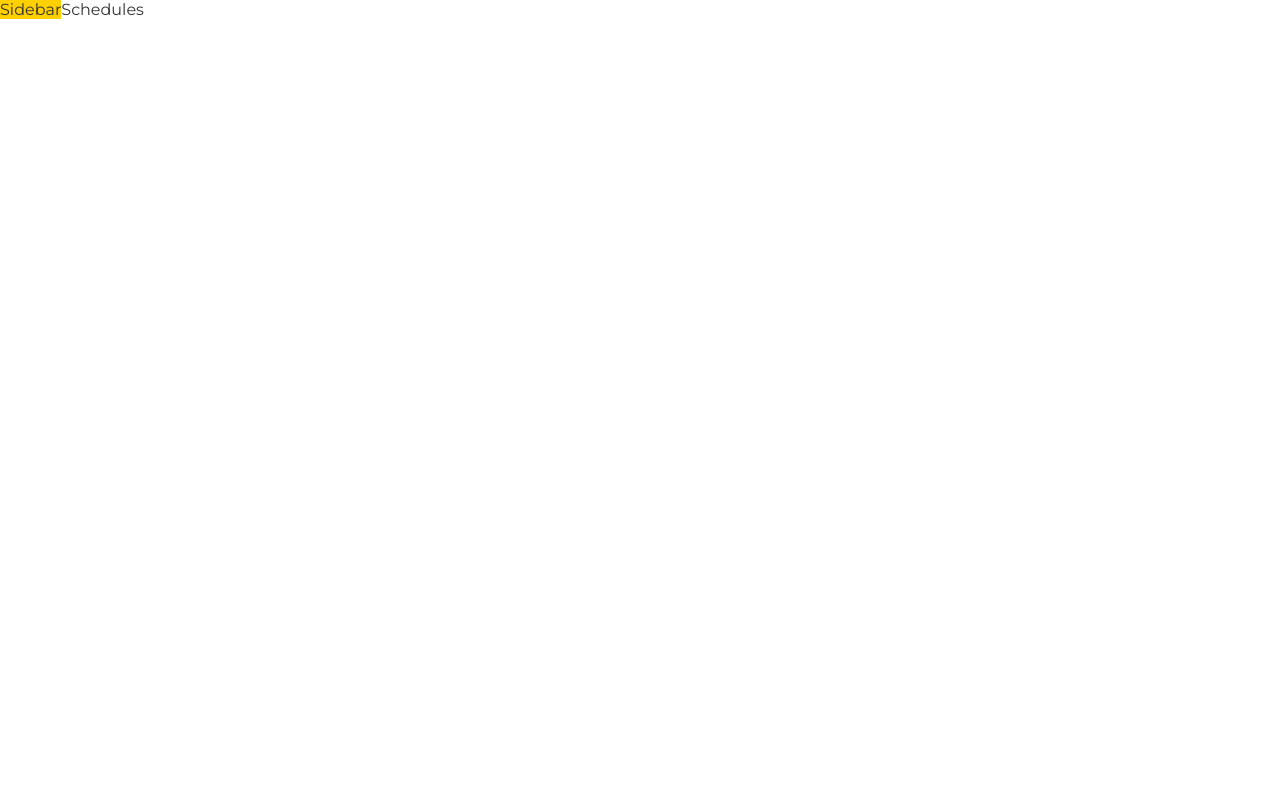
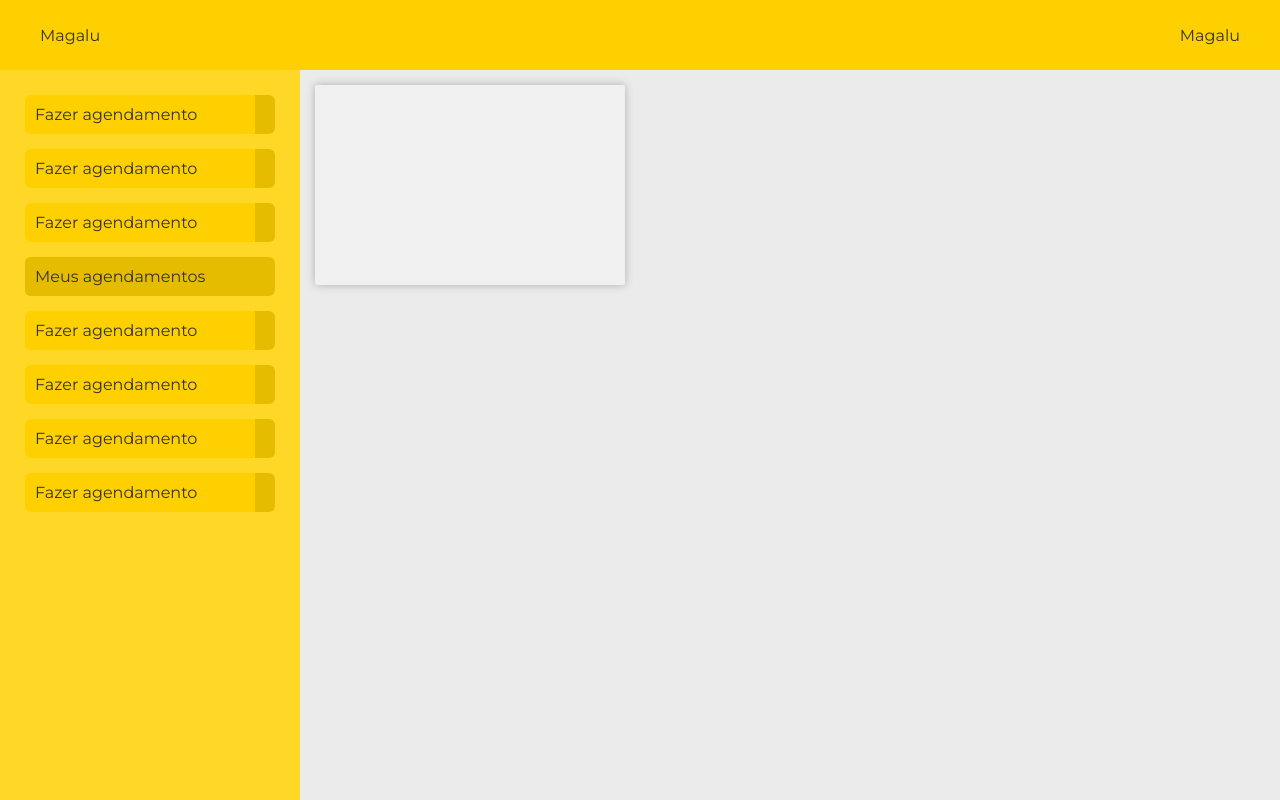
Before and after one commit to FernandoRhenan/supermarket-schedule-front, a React (Vite) app: page /schedules in a window 1280 px wide. Built offline with nearby package versions, Linux system fonts and the light colour scheme; sample sign-in values are in the browser's storage.

Commit message:
Estilização `active` rotas

```diff
--- a/index.html
+++ b/index.html
@@ -2,7 +2,7 @@
 <html lang="en">
 	<head>
 		<meta charset="UTF-8" />
-		<link rel="icon" type="image/svg+xml" href="/vite.svg" />
+		<!-- <link rel="icon" type="image/svg+xml" href="/vite.svg" /> -->
 		<meta name="viewport" content="width=device-width, initial-scale=1.0" />
 		<title>Vite + React</title>
 	</head>
--- a/public/styles/app.css
+++ b/public/styles/app.css
@@ -11,12 +11,18 @@
 
 /* font-family: 'Montserrat', sans-serif;
 font-family: 'Roboto', sans-serif; */
+.topScreen {
+	display: flex;
+	flex-direction: column;
+}
+
 .mainScreen {
 	display: flex;
 }
 
 :root {
-	--background-color1: #fafafa;
+	--header-height: 70px;
+	--background-color1: #ebebeb;
 	--dark-color: #333;
 	--medium-color: #aeaeae;
 	--light-color: #f0f0f0;
--- /dev/null
+++ b/public/styles/components/headerbar.module.css
@@ -0,0 +1,10 @@
+.mainContainer {
+	background-color: var(--color1);
+	width: 100%;
+	height: var(--header-height);
+	overflow: hidden;
+	display: flex;
+	align-items: center;
+	justify-content: space-between;
+	padding: 0 40px;
+}
--- a/public/styles/components/sidebar.module.css
+++ b/public/styles/components/sidebar.module.css
@@ -1,3 +1,116 @@
-.div {
+.mainContainer {
+	background-color: var(--color1-light);
+	min-width: 300px;
+	max-width: 300px;
+	height: calc(100vh - var(--header-height));
+	/* overflow: hidden; */
+	transition: all 0.5s ease-in;
+}
+
+
+.navList {
+	padding: 0;
+	margin: 0;
+	display: flex;
+	flex-direction: column;
+	gap: 15px;
+	justify-content: center;
+	list-style: none;
+	padding: 25px;
+}
+
+.active {
+	padding: 10px;
+	background-color: var(--color1-dark);
+	border-radius: var(--border-radius2);
+	width: 100%;
+	display: block;
+	transition: 250ms;
+	border-right: solid 20px var(--color1-dark);
+	text-decoration: none;
+}
+
+.active:hover {
+	background-color: var(--color1-dark);
+	animation: unflood 200ms linear forwards;
+}
+
+.active:not(:hover) {
+	background-color: var(--color1-dark);
+	animation: flood 200ms linear forwards;
+}
+
+.desactive {
+	padding: 10px;
 	background-color: var(--color1);
+	border-radius: var(--border-radius2);
+	width: 100%;
+	display: block;
+	transition: 250ms;
+	text-decoration: none;
+	border-right: solid 20px var(--color1-dark);
 }
+
+.desactive:hover {
+	background-color: var(--color1-dark);
+	animation: flood 200ms linear;
+}
+
+.desactive:not(:hover) {
+	animation: unflood 200ms linear;
+}
+
+
+@keyframes flood {
+	0% {
+		background-image: linear-gradient(to left, var(--color1), var(--color1), var(--color1), var(--color1), var(--color1));
+	}
+
+	20% {
+		background-image: linear-gradient(to left, var(--color1-dark), var(--color1), var(--color1), var(--color1), var(--color1));
+	}
+
+	40% {
+		background-image: linear-gradient(to left, var(--color1-dark), var(--color1-dark), var(--color1), var(--color1), var(--color1));
+	}
+
+	60% {
+		background-image: linear-gradient(to left, var(--color1-dark), var(--color1-dark), var(--color1-dark), var(--color1), var(--color1));
+	}
+
+	80% {
+		background-image: linear-gradient(to left, var(--color1-dark), var(--color1-dark), var(--color1-dark), var(--color1-dark), var(--color1));
+	}
+
+	100% {
+		background-image: linear-gradient(to left, var(--color1-dark), var(--color1-dark), var(--color1-dark), var(--color1-dark), var(--color1-dark));
+	}
+
+}
+
+@keyframes unflood {
+	0% {
+		background-image: linear-gradient(to left, var(--color1-dark), var(--color1-dark), var(--color1-dark), var(--color1-dark), var(--color1-dark));
+	}
+
+	20% {
+		background-image: linear-gradient(to left, var(--color1-dark), var(--color1-dark), var(--color1-dark), var(--color1-dark), var(--color1));
+	}
+
+	40% {
+		background-image: linear-gradient(to left, var(--color1-dark), var(--color1-dark), var(--color1-dark), var(--color1), var(--color1));
+	}
+
+	60% {
+		background-image: linear-gradient(to left, var(--color1-dark), var(--color1-dark), var(--color1), var(--color1), var(--color1));
+	}
+
+	80% {
+		background-image: linear-gradient(to left, var(--color1-dark), var(--color1), var(--color1), var(--color1), var(--color1));
+	}
+
+	100% {
+		background-image: linear-gradient(to left, var(--color1), var(--color1), var(--color1), var(--color1), var(--color1));
+	}
+
+}
--- /dev/null
+++ b/public/styles/pages/schedules.module.css
@@ -0,0 +1,24 @@
+.mainContainer {
+	width: 100%;
+	background-color: var(--background-color1);
+	padding: 15px;
+}
+
+.scheduleContainer {
+	width: 100%;
+	height: 100%;
+}
+
+.scheduleContainer ul {
+	list-style: none;
+	display: grid;
+	grid-template-columns: repeat(auto-fill, minmax(295px, 1fr));
+	gap: 10px;
+}
+
+.scheduleContainer ul li {
+	height: 200px;
+	background-color: var(--light-color);
+	box-shadow: 0 0 8px var(--medium-color);
+	border-radius: var(--border-radius1);
+}
--- a/src/App.jsx
+++ b/src/App.jsx
@@ -5,7 +5,7 @@ import { ToastContainer } from 'react-toastify';
 import 'react-toastify/dist/ReactToastify.css';
 import axios from 'axios'
 import { AuthContext } from './context/AuthContext'
-import { BrowserRouter, Routes, Route } from 'react-router-dom';
+import { BrowserRouter, Routes, Route, Link } from 'react-router-dom';
 import Login from './pages/Login'
 import EmailValidation from './pages/EmailValidation'
 import Schedules from './pages/Schedules'
@@ -13,6 +13,7 @@ import SendEmailValidation from './pages/SendEmailValidation'
 import Register from './pages/register/Register'
 import PrivateRoute from './components/PrivateRoute';
 import PublicRoute from './components/PublicRoute';
+import Headerbar from './components/Headerbar';
 
 function App() {
 
@@ -27,10 +28,13 @@ function App() {
 	}, [])
 
 	return (
+		<div className="topScreen">
+			<BrowserRouter>
+				{auth && <Headerbar />}
 				<div className="mainScreen">
 					{auth && <Sidebar />}
 					<ToastContainer autoClose={3000} />
-			<BrowserRouter>
+
 					<Routes>
 						<Route path="/login" element={< PublicRoute auth={auth} > < Login />	</PublicRoute >} />
 						<Route path="/send-email-validation" element={< PublicRoute auth={auth} > < SendEmailValidation />	</PublicRoute >} />
@@ -38,10 +42,10 @@ function App() {
 						<Route path="/register" element={< PublicRoute auth={auth} > < Register />	</PublicRoute >} />
 						<Route path="/schedules" element={< PrivateRoute auth={auth} > < Schedules />	</PrivateRoute >} />
 					</Routes>
+				</div>
 			</BrowserRouter>
+		</div>
 
-
-		</div>
 	)
 }
 
--- /dev/null
+++ b/src/components/Headerbar.jsx
@@ -0,0 +1,14 @@
+import style from '../../public/styles/components/headerbar.module.css'
+
+// eslint-disable-next-line react/prop-types
+const Headerbar = () => {
+
+	return (
+		<div className={style.mainContainer}>
+			<div>Magalu</div>
+			<div>Magalu</div>
+		</div>
+	)
+}
+
+export default Headerbar
--- a/src/components/Sidebar.jsx
+++ b/src/components/Sidebar.jsx
@@ -1,7 +1,25 @@
 import style from '../../public/styles/components/sidebar.module.css'
+import { NavLink } from 'react-router-dom'
 
 const Sidebar = () => {
-	return <div className={style.div}>Sidebar</div>
+
+	return (
+		<div className={style.mainContainer} >
+			<nav>
+				<ul className={style.navList}>
+					{/* <li><NavLink to='/schedules'> Meus agendamentos</NavLink></li> */}
+					<li><NavLink to='/new-schedule' className={({ isActive }) => isActive ? (style.active) : (style.desactive)}> Fazer agendamento</NavLink></li>
+					<li><NavLink to='/new-schedule' className={({ isActive }) => isActive ? (style.active) : (style.desactive)}> Fazer agendamento</NavLink></li>
+					<li><NavLink to='/new-schedule' className={({ isActive }) => isActive ? (style.active) : (style.desactive)}> Fazer agendamento</NavLink></li>
+					<li><NavLink to='/schedules' className={({ isActive }) => isActive ? (style.active) : (style.desactive)}> Meus agendamentos</NavLink></li>
+					<li><NavLink to='/new-schedule' className={({ isActive }) => isActive ? (style.active) : (style.desactive)}> Fazer agendamento</NavLink></li>
+					<li><NavLink to='/new-schedule' className={({ isActive }) => isActive ? (style.active) : (style.desactive)}> Fazer agendamento</NavLink></li>
+					<li><NavLink to='/new-schedule' className={({ isActive }) => isActive ? (style.active) : (style.desactive)}> Fazer agendamento</NavLink></li>
+					<li><NavLink to='/new-schedule' className={({ isActive }) => isActive ? (style.active) : (style.desactive)}> Fazer agendamento</NavLink></li>
+				</ul>
+			</nav>
+		</div>
+	)
 }
 
 export default Sidebar
--- a/src/pages/Schedules.jsx
+++ b/src/pages/Schedules.jsx
@@ -1,7 +1,16 @@
+import style from '../../public/styles/pages/schedules.module.css'
 
 const Schedules = () => {
 	return (
-		<div>Schedules</div>
+		<div className={style.mainContainer}>
+			<div className={style.scheduleContainer}>
+				<ul>
+					<li>
+
+					</li>
+				</ul>
+			</div>
+		</div>
 	)
 }
 
```
Lines whose indentation alone changed are shown as unchanged.
